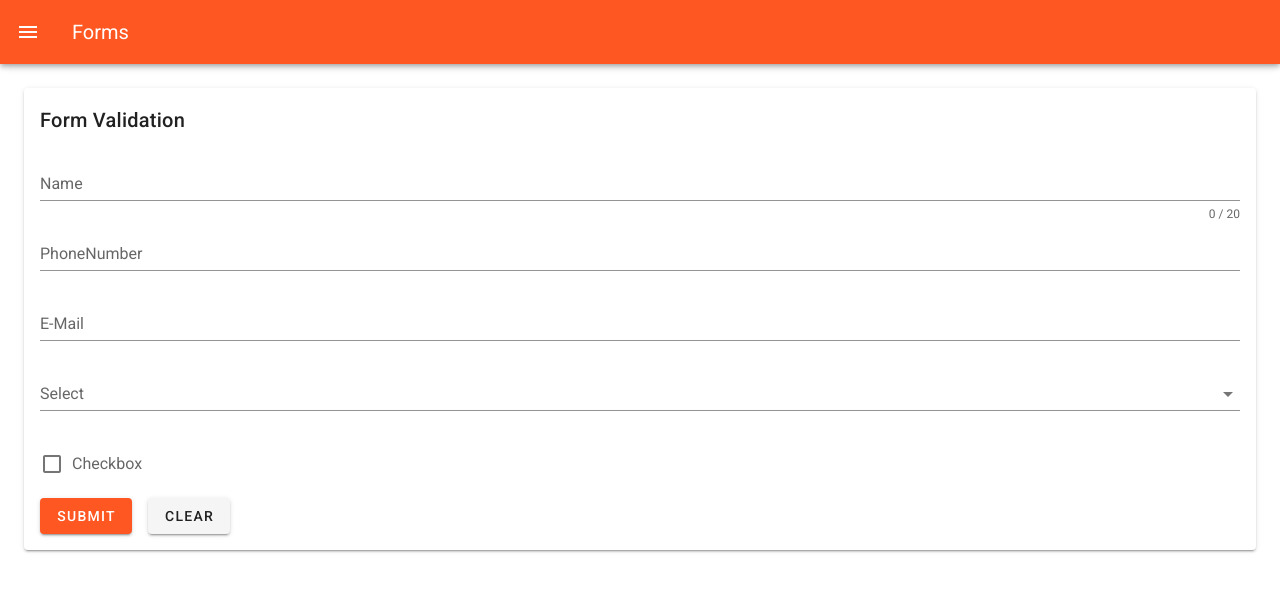
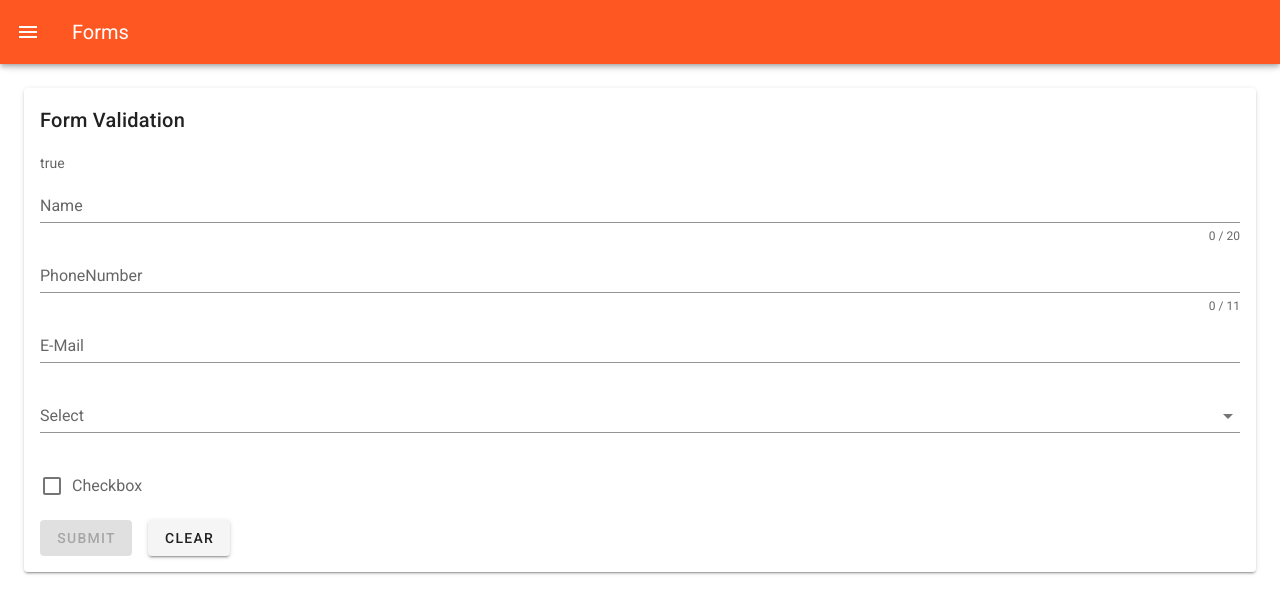
Before and after one commit to dkaskgkdua/vuetify-admin-template, a Vue app: page /forms in a window 1280 px wide. Shown: the top 614 px of the page. Built offline with nearby package versions, Linux system fonts and the light colour scheme.

Commit message:
vee-validate 활용 이름, 핸드폰, 이메일, select, checkbox 적용

```diff
--- a/src/views/Forms.vue
+++ b/src/views/Forms.vue
@@ -5,12 +5,16 @@
         Form Validation
       </v-card-title>
       <v-card-text>
-        <validation-observer>
-          <v-form>
+        <validation-observer
+          ref="observer"
+          v-slot="{ invalid }"
+        >
+          {{ invalid }}
+          <v-form @submit.prevent="submit">
             <validation-provider
               v-slot="{ errors }"
               name="이름은"
-              rules="max:20"
+              rules="required|max:20"
             >
               <v-text-field
                 v-model="name"
@@ -19,36 +23,75 @@
                 :error-messages="errors"
               />
             </validation-provider>
-            <validation-provider>
+            <validation-provider
+              v-slot="{ errors }"
+              name="핸드폰번호는"
+              :rules="{
+                required: true,
+                numeric: true,
+                digits: 11
+              }"
+            >
               <v-text-field
+                v-model="phoneNumber"
                 label="PhoneNumber"
+                :counter="11"
+                :error-messages="errors"
               />
             </validation-provider>
-            <validation-provider>
+            <validation-provider
+              v-slot="{ errors }"
+              name="이메일은"
+              :rules="{
+                required: true,
+                email: true
+              }"
+            >
               <v-text-field
+                v-model="email"
                 label="E-Mail"
+                :error-messages="errors"
               />
             </validation-provider>
-            <validation-provider>
+            <validation-provider
+              v-slot="{ errors }"
+              name="Select은"
+              :rules="{
+                required: true,
+              }"
+            >
               <v-select
+                v-model="select"
                 label="Select"
                 :items="items"
+                :error-messages="errors"
               ></v-select>
             </validation-provider>
-            <validation-provider>
+            <validation-provider
+              v-slot="{ errors }"
+              name="Checkbox는"
+              :rules="{
+                required: true,
+              }"
+            >
               <v-checkbox
+                v-model="checkbox"
                 label="Checkbox"
                 value="1"
+                :error-messages="errors"
               />
             </validation-provider>
             <v-btn
               class="mr-4"
               type="submit"
               color="primary"
+              :disabled="invalid"
             >
               Submit
             </v-btn>
-            <v-btn>
+            <v-btn
+              @click="clear"
+            >
               Clear
             </v-btn>
 
@@ -62,11 +105,15 @@
 
 <script>
 import {extend, ValidationObserver, ValidationProvider} from 'vee-validate'
-import { max } from 'vee-validate/dist/rules';
+import { max, required, numeric, digits, email } from 'vee-validate/dist/rules';
 extend('max', {
   ...max,
   message: '{_field_} {length}자를 초과할 수 없습니다.'
 })
+extend('required', { ...required, message: '{_field_} 필수입니다.' })
+extend('numeric', { ...numeric, message: '{_field_} 숫자만 가능합니다.' })
+extend('digits', { ...digits, message: '{_field_} {length} 자리까지 가능합니다.' })
+extend('email', { ...email, message: '잘못 입력된 이메일 주소형식입니다.' })
 // extend('max', (value, params) => {
 //   const limit = params[0];
 //   if(value && value.length > 20) {
@@ -81,7 +128,11 @@ export default {
     ValidationObserver,
   },
   data: () => ({
-    name: '',
+    name: null,
+    phoneNumber: null,
+    email: null,
+    select: null,
+    checkbox: null,
     items: [
       {
         text: '아이템1',
@@ -99,7 +150,22 @@ export default {
   }),
 
   methods: {
+    submit() {
+      this.$refs.observer.validate().then(result => {
+        if(result) {
+          alert('양식 제출')
+        }else {
 
+        }
+      })
+    },
+    clear() {
+      this.name= null;
+      this.phoneNumber= null;
+      this.email= null;
+      this.select= null;
+      this.checkbox= null;
+    }
   },
 }
 </script>
```
